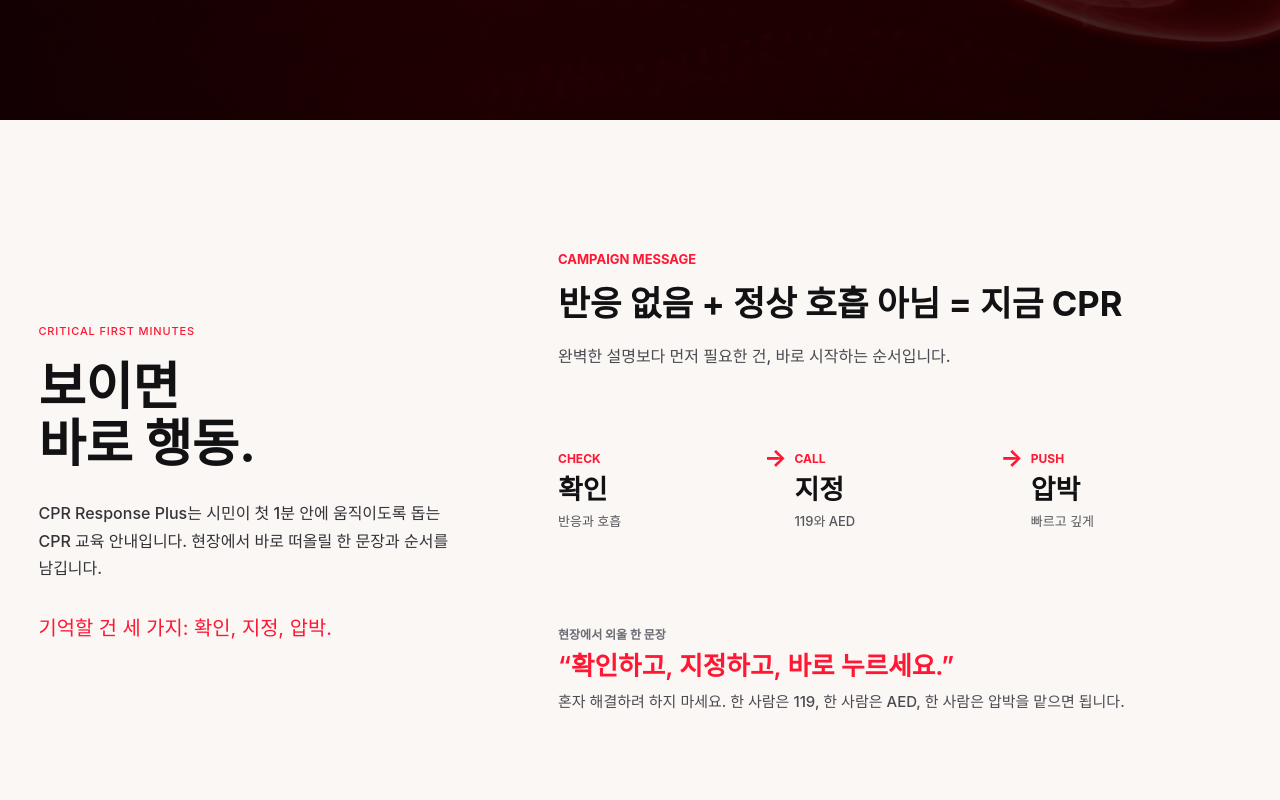
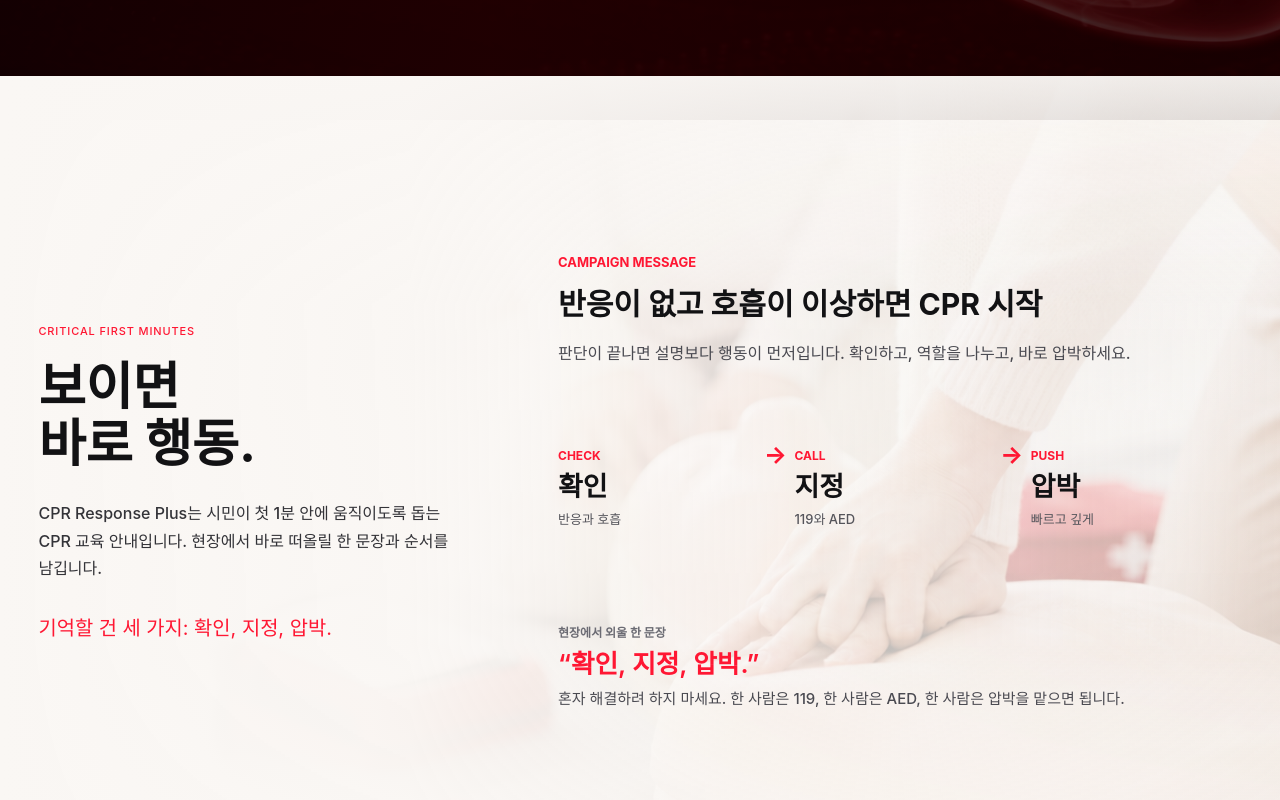
Before and after one commit to minjoo073/heart, a plain HTML site: page index.html in a window 1280 px wide. Shown: the part 680-1480 px from the top of the page. Drawn offline with Linux system fonts and the light colour scheme; a web font is replaced by a local one.

Commit message:
Add campaign background image

```diff
--- a/assets/css/style.css
+++ b/assets/css/style.css
@@ -383,12 +383,43 @@ img {
   padding-top: 0;
   padding-bottom: 0;
   height: calc(100svh - 74px);
-  overflow: hidden;
+  isolation: isolate;
+  overflow: visible;
   scroll-snap-align: start;
 }
 
 .overview::before {
-  content: none;
+  content: "";
+  position: absolute;
+  left: 50%;
+  top: -44px;
+  bottom: -44px;
+  width: 100vw;
+  transform: translateX(-50%);
+  z-index: 0;
+  pointer-events: none;
+  background: url("../images/campaign-message-bg.png") right center / cover no-repeat;
+  opacity: 0.58;
+}
+
+.overview::after {
+  content: "";
+  position: absolute;
+  left: 50%;
+  top: -44px;
+  bottom: -44px;
+  width: 100vw;
+  transform: translateX(-50%);
+  z-index: 1;
+  pointer-events: none;
+  background:
+    linear-gradient(90deg, rgba(250, 247, 244, 1) 0%, rgba(250, 247, 244, 0.94) 32%, rgba(250, 247, 244, 0.58) 62%, rgba(250, 247, 244, 0.18) 100%),
+    linear-gradient(180deg, rgba(250, 247, 244, 0.88) 0%, rgba(250, 247, 244, 0.04) 28%, rgba(250, 247, 244, 0.08) 70%, rgba(250, 247, 244, 0.86) 100%);
+}
+
+.overview > * {
+  position: relative;
+  z-index: 2;
 }
 
 .overview-copy {
@@ -474,7 +505,7 @@ img {
   display: block;
   max-width: 760px;
   color: var(--ink);
-  font-size: clamp(26px, 2.7vw, 42px);
+  font-size: clamp(25px, 2.35vw, 36px);
   font-weight: 700;
   line-height: 1.2;
   letter-spacing: 0;
--- a/index.html
+++ b/index.html
@@ -53,8 +53,8 @@
         <div class="formula-panel" aria-label="CPR 기억 공식">
           <div class="campaign-lead">
             <span>Campaign message</span>
-            <strong>반응 없음 + 정상 호흡 아님 = 지금 CPR</strong>
-            <p>완벽한 설명보다 먼저 필요한 건, 바로 시작하는 순서입니다.</p>
+            <strong>반응이 없고 호흡이 이상하면 CPR 시작</strong>
+            <p>판단이 끝나면 설명보다 행동이 먼저입니다. 확인하고, 역할을 나누고, 바로 압박하세요.</p>
           </div>
 
           <div class="campaign-action" aria-label="CPR 캠페인 핵심 행동">
@@ -77,7 +77,7 @@
 
           <div class="campaign-script" aria-label="현장 역할 분담 문장">
             <span>현장에서 외울 한 문장</span>
-            <strong>“확인하고, 지정하고, 바로 누르세요.”</strong>
+            <strong>“확인, 지정, 압박.”</strong>
             <p>혼자 해결하려 하지 마세요. 한 사람은 119, 한 사람은 AED, 한 사람은 압박을 맡으면 됩니다.</p>
           </div>
         </div>
```
Also changed, not shown: assets/images/campaign-message-bg.png (added).
